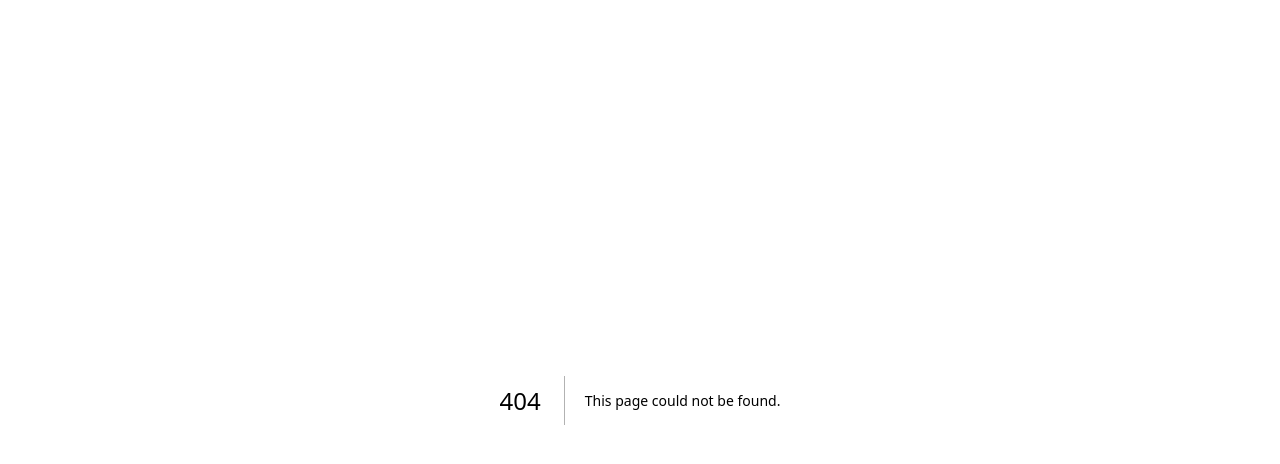
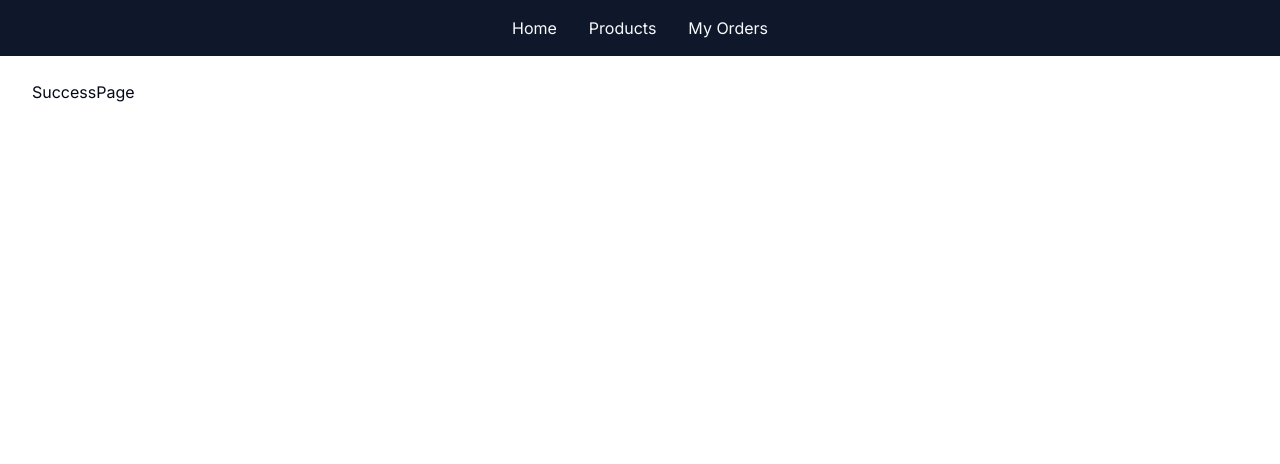
Before and after one commit to iequalsone/nextjs-ecommerce-app, a Next.js app: page /stripe/purchase-success in a window 1280 px wide. Before the commit this address had no page. Shown: the top 464 px of the page. Built offline with nearby package versions, Linux system fonts and the light colour scheme.

Commit message:
stub out success page

```diff
--- /dev/null
+++ b/src/app/(customerFacing)/stripe/purchase-success/page.tsx
@@ -0,0 +1,3 @@
+export default function SuccessPage() {
+  return <h1>SuccessPage</h1>
+}
```
